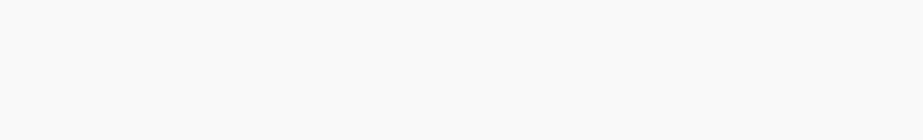
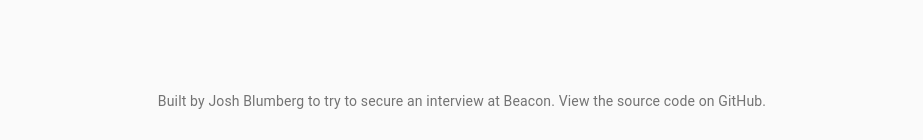
Before and after one commit to jlblumberg/jlbeacon, a React (Create React App) app: page / in a window 1280 px wide. Shown: the part 952-1092 px from the top of the page, without its empty margins (178-1101 px from the left). Before the commit the page ends 1027 px from the top, so only its background shows below. Built offline with nearby package versions, Linux system fonts and the light colour scheme; the HTML template or start-up script is replaced by a standard one.

Commit message:
Add credit component to bottom of page

```diff
--- a/src/App.js
+++ b/src/App.js
@@ -2,6 +2,7 @@ import React from 'react';
 import styles from './App.module.css';
 import Form from './components/Form/Form';
 import Result from './components/Result/Result';
+import Credit from './components/Credit/Credit';
 import { useState } from 'react';
 import { fetchData } from './api/index';
 
@@ -24,10 +25,11 @@ function App() {
     <div>
       <div className={styles.imageContainer}>
         <img className={styles.image} alt='JLBeacon' src='https://i.imgur.com/pHPe0ZP.png'></img>
-      </div>
-      <div className={styles.componentContainer}>
-        <Form handleSubmit={handleSubmit}/>
-        <Result data={routeResults}/>
+        <div className={styles.componentContainer}>
+          <Form handleSubmit={handleSubmit}/>
+          <Result data={routeResults}/>
+        </div>
+        <Credit/>
       </div>
     </div>
   );
--- /dev/null
+++ b/src/components/Credit/Credit.jsx
@@ -0,0 +1,20 @@
+import React from 'react';
+import { Typography, Box, Link } from '@material-ui/core';
+
+const Credit = () => {
+
+  return(
+    <Box pb={3} pt={3} id='credit'>
+      <Typography variant="body2" color="textSecondary" align="center">
+        {'Built by Josh Blumberg to try to secure an interview at Beacon. View the source code on '}
+        <Link color="inherit" href="https://github.com/jlblumberg/jlbeacon">
+          GitHub
+        </Link>
+        {'.'}
+      </Typography>
+    </Box>
+  );
+
+}
+
+export default Credit;
```
Also changed, not shown: 2 other files (tests, documents, lock files or other folders).
